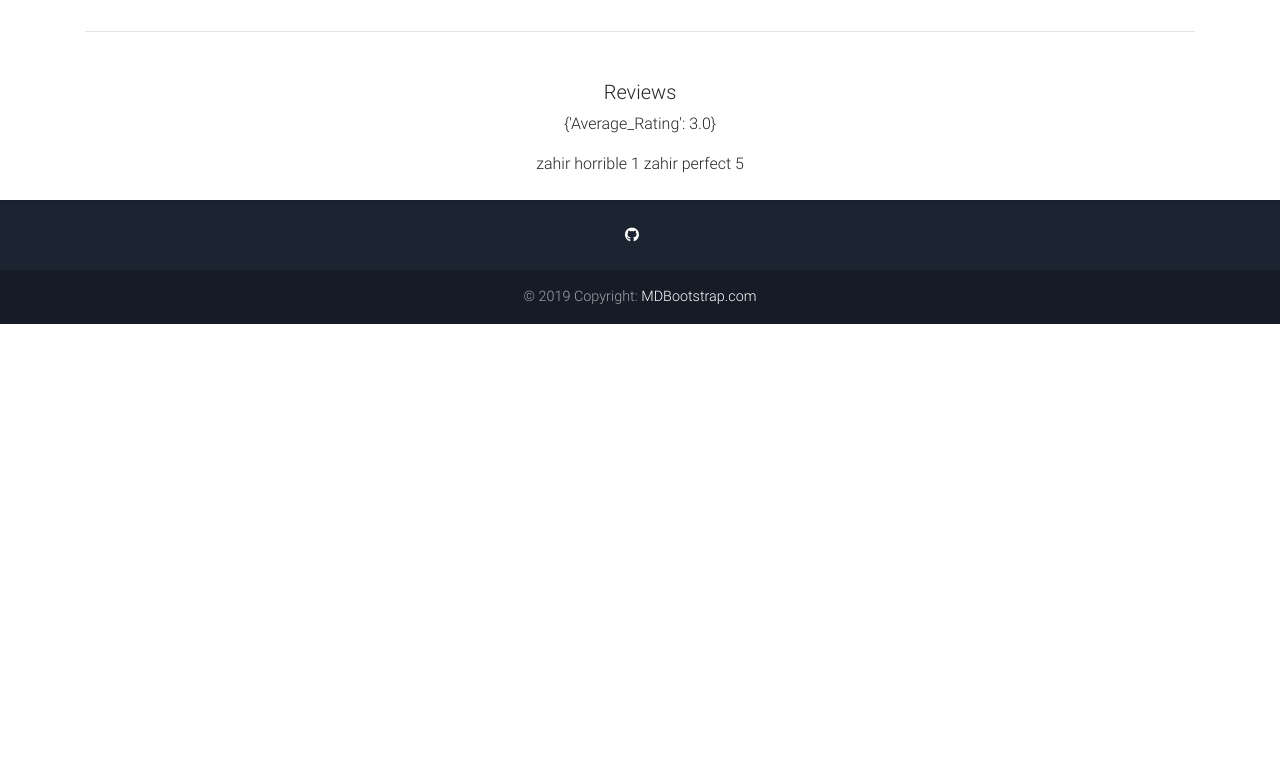
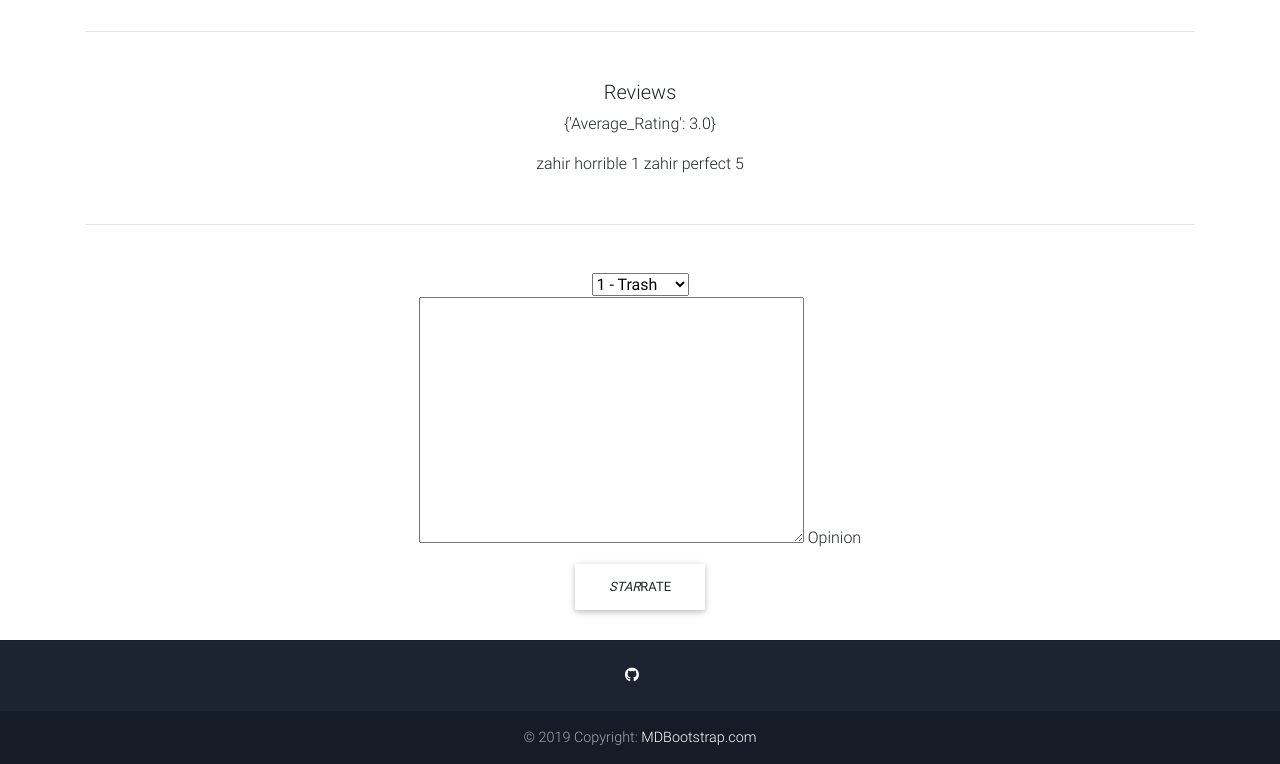
Before and after one commit to zahir1509/project-ap-etravel, a Django app: page /hotel/1 in a window 1280 px wide. Shown: the part 704-1468 px from the top of the page. Before the commit the page ends 1028 px from the top, so only its background shows below. Run offline with Django 3.2, Linux system fonts and the light colour scheme; data comes from the database, SQL or seed files in the repository; both versions use the stored data as it was after the commit; some libraries are stand-ins or nearby versions.

Commit message:
rating works

```diff
--- a/main/templates/hotel.html
+++ b/main/templates/hotel.html
@@ -154,6 +154,21 @@
 
        {% endfor %}
 
+
+       <hr class="my-5">
+
+       <form method="post" action="" role="rateform" class="col s12">
+        {% csrf_token %}
+       <div class="input-field col s12">
+          {{ rate_form.rate }}
+      </div>
+      <div class="input-field col s12">
+          {{ rate_form.text }}
+        <label for="textarea1">Opinion</label>
+      </div>
+
+      <button type="submit" name="action" class="waves-effect waves-light btn"><i class="material-icons left">star</i>Rate</button>
+    </form>
       </center>
 </div>
 
--- a/main/views.py
+++ b/main/views.py
@@ -36,19 +36,37 @@ def filterhotel(request):
     return render(request, 'browsehotel.html', context)
 
 def hotelpage(request, hotel_id):
-    if request.method == 'GET':
-        hotel = get_object_or_404(Hotel, pk=hotel_id)
-        reviews = Review.objects.filter(hotel=hotel)
-        reviews_avg = reviews.aggregate(Average_Rating = Avg('rate'))
-        reviews_count = reviews.count()
+    hotel = get_object_or_404(Hotel, pk=hotel_id)
+    reviews = Review.objects.filter(hotel=hotel)
+    reviews_avg = reviews.aggregate(Average_Rating = Avg('rate'))
+    reviews_count = reviews.count()
 
-        context = {
-            'hotel':hotel,
-            'reviews':reviews,
-            'reviews_avg':reviews_avg,
-            'reviews_count':reviews_count
-        }
-        return render(request, 'hotel.html', context)
+
+    if request.method == 'POST':
+        rate_form = Rateform(request.POST)
+        user = request.user
+
+        if rate_form.is_valid():
+            rate = rate_form.save(commit=False)
+            rate.user = user
+            rate.hotel = hotel
+
+            rate_form.save()
+            return redirect('hotelpage', hotel_id)
+
+    else:
+            rate_form = Rateform()
+
+    context = {
+        'hotel':hotel,
+        'reviews':reviews,
+        'reviews_avg':reviews_avg,
+        'reviews_count':reviews_count,
+        'rate_form':rate_form
+    }
+    return render(request, 'hotel.html', context)
+
+
 
 def bookhotel(request):
     if request.method == "POST":
```
Also changed, not shown: db.sqlite3.
